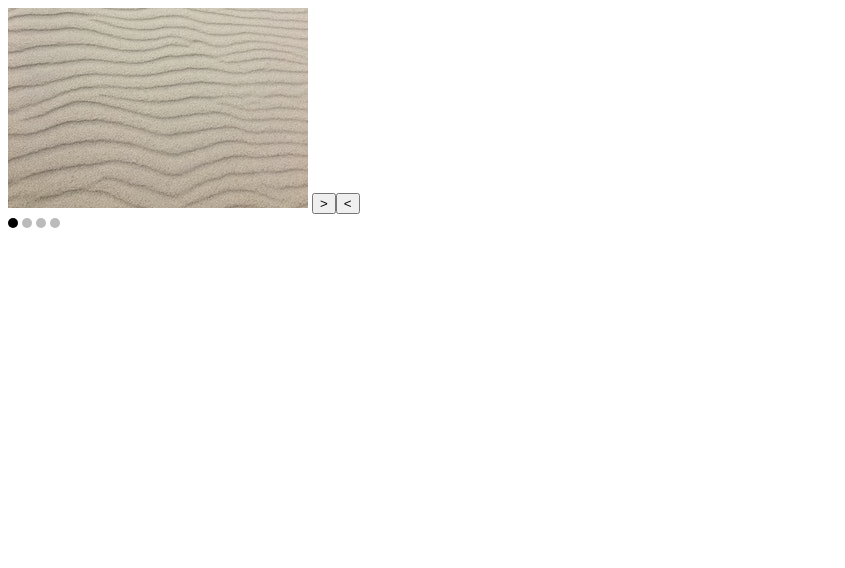
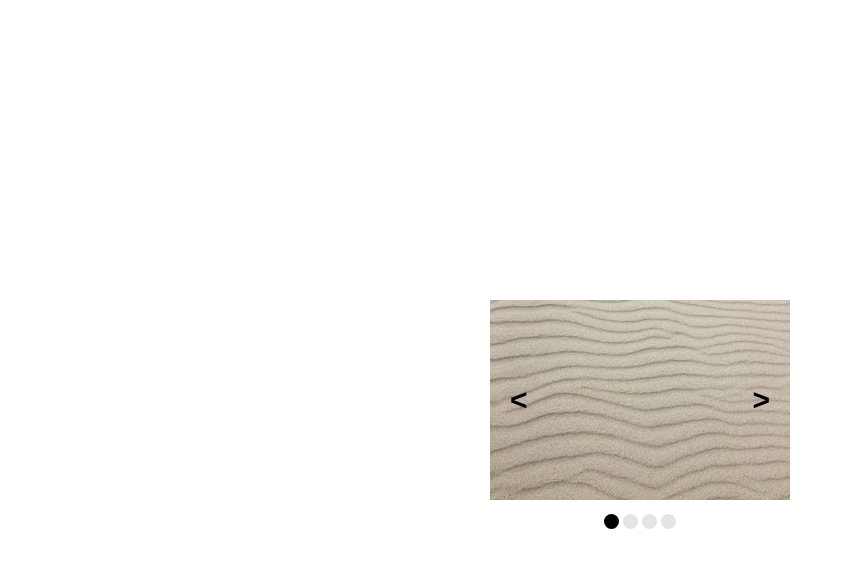
Before and after one commit to mbthales/slider, a plain HTML site: page index.html in a window 1280 px wide. Shown: the whole page, without its empty margins (0-845 px from the left). Drawn offline with Linux system fonts and the light colour scheme.

Commit message:
Styling and improvement in the HTML

```diff
--- a/index.html
+++ b/index.html
@@ -4,16 +4,18 @@
   <meta charset="UTF-8">
   <meta name="viewport" content="width=device-width, initial-scale=1.0">
   <link rel="stylesheet" href="./src/css/style.css">
-  <title>Document</title>
+  <title>slider</title>
 </head>
 <body>
-  <img data-js="slider">
-  <button data-js="next-slider-img-btn">></button><button data-js="previous-slider-img-btn"><</button>
-  <div>
-    <span data-js="current-slider-img-reference" class="dot"></span>
-    <span data-js="current-slider-img-reference" class="dot"></span>
-    <span data-js="current-slider-img-reference" class="dot"></span>
-    <span data-js="current-slider-img-reference" class="dot"></span>
+  <div class="container-slider">
+    <img data-js="slider">
+    <button class="next-slider-img-btn" data-js="next-slider-img-btn">></button><button class="previous-slider-img-btn" data-js="previous-slider-img-btn"><</button>
+    <div class="container-slider-reference">
+      <span data-js="current-slider-img-reference" class="dot"></span>
+      <span data-js="current-slider-img-reference" class="dot"></span>
+      <span data-js="current-slider-img-reference" class="dot"></span>
+      <span data-js="current-slider-img-reference" class="dot"></span>
+    </div>
   </div>
   <script src="./src/js/main.js"></script>
 </body>
--- a/src/css/style.css
+++ b/src/css/style.css
@@ -1,11 +1,62 @@
+* {
+  padding: 0;
+  margin: 0;
+  border: 0;
+  box-sizing: border-box;
+}
+
+html,
+body{
+  height: 100%;
+}
+
+body{
+  display: flex;
+  justify-content: center;
+  align-items: center;
+}
+
+.container-slider {
+  position: relative;
+  width: 300px;
+  height: 200px;
+}
+
+.next-slider-img-btn,
+.previous-slider-img-btn{
+  position: absolute;
+  top: 50%;
+  background-color: transparent;
+
+  font-size: 30px;
+  font-weight: bold;
+  line-height: 0;
+
+  cursor: pointer;
+}
+
+.next-slider-img-btn{
+  right: 20px;
+}
+
+.previous-slider-img-btn {
+  left: 20px;
+}
+
+.container-slider-reference{
+  margin-top: 10px;
+
+  text-align: center;
+}
+
 .dot {
-  height: 10px;
-  width: 10px;
-  background-color: #bbb;
+  height: 15px;
+  width: 15px;
+  background-color: #e4e4e4;
   border-radius: 50%;
   display: inline-block;
 }
 
 .dot-active{
-  background-color: #000;
+  background-color: #000000;
 }
```
